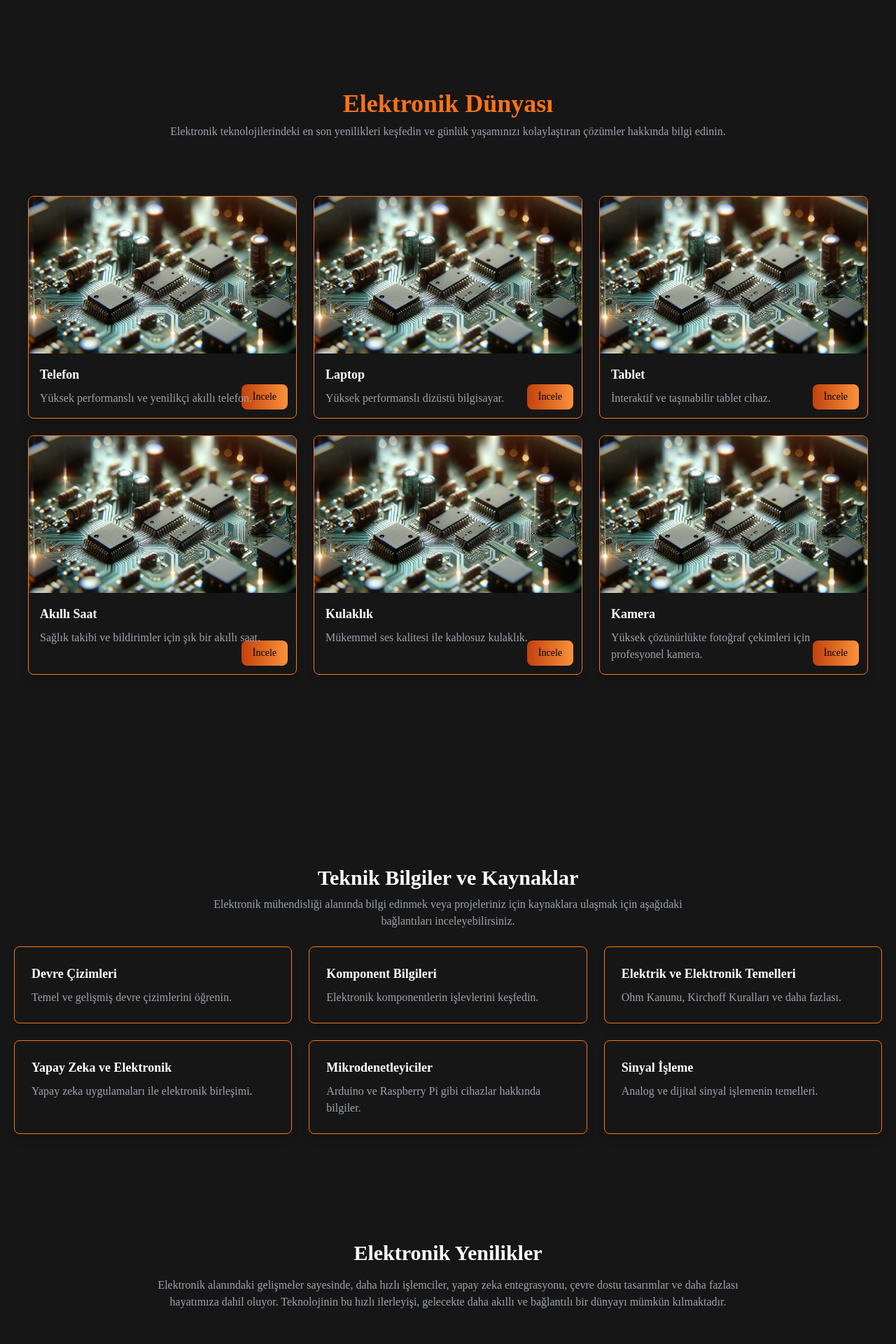
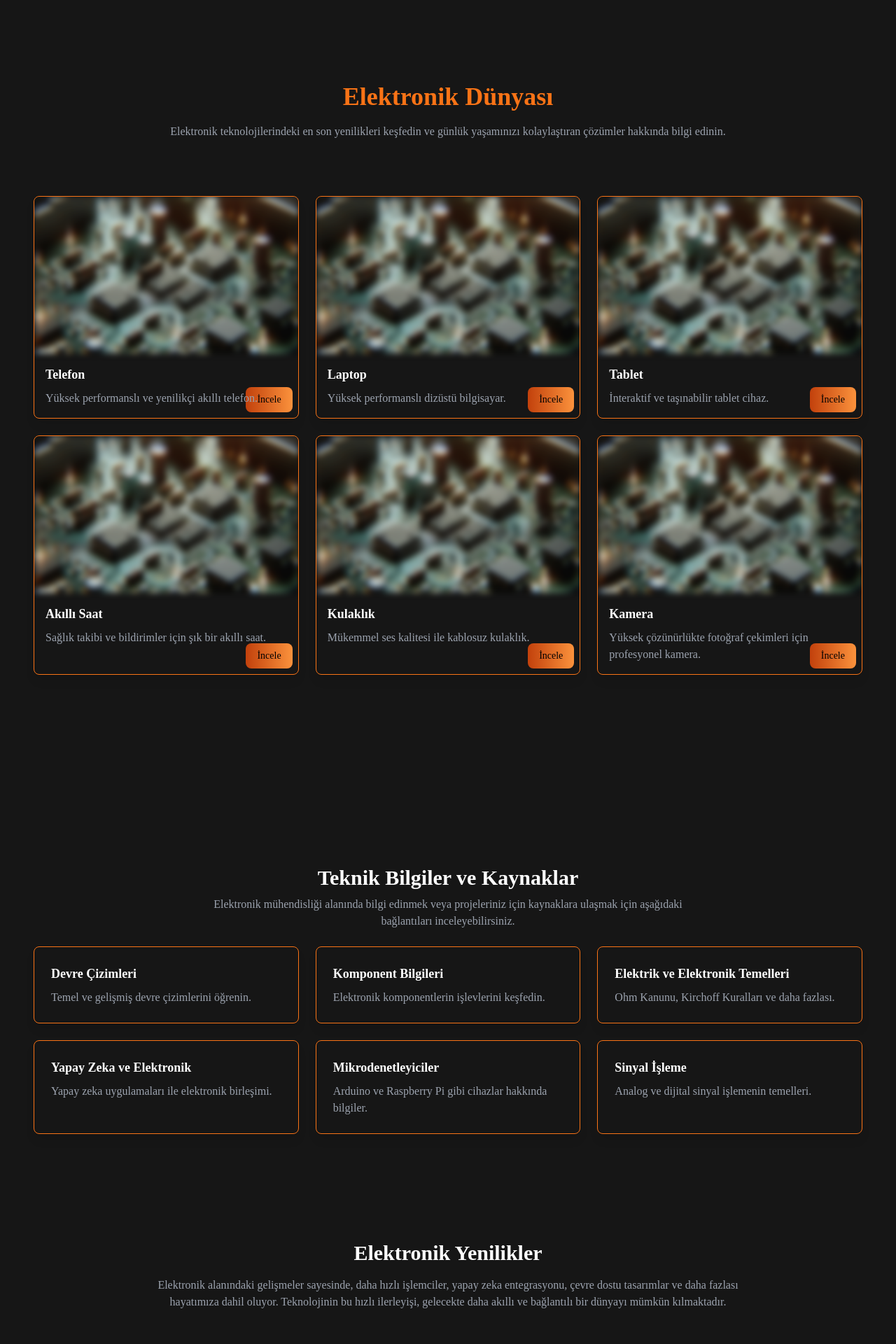
Before and after one commit to Samettalha/RavenSect, a Next.js app: page /naberabi in a window 1280 px wide. Shown: the top 1920 px of the page at 70% size. Built offline with nearby package versions, Linux system fonts and the light colour scheme; a web font is replaced by a local one.

Commit message:
blur düzenlemesi

```diff
--- a/src/app/naberabi/page.jsx
+++ b/src/app/naberabi/page.jsx
@@ -8,8 +8,8 @@ export default function ElectronicsPage() {
       <div className="relative text-white min-h-screen overflow-hidden">
         {/* Başlık Bölümü */}
         <br></br>   <br></br>
-        <div className="py-20 text-center relative z-10">
-          <h1 className="text-4xl font-bold text-orange-500">Elektronik Dünyası</h1>
+        <div className="py-20 text-center relative z-10 px-6 sm:px-8 lg:px-12 animate-fade-in">
+          <h1 className="text-4xl font-bold text-orange-500 animate-bounce">Elektronik Dünyası</h1>
           <p className="text-gray-400 mt-2">
             Elektronik teknolojilerindeki en son yenilikleri keşfedin ve günlük
             yaşamınızı kolaylaştıran çözümler hakkında bilgi edinin.
@@ -17,7 +17,7 @@ export default function ElectronicsPage() {
         </div>
 
         {/* Elektronik Cihaz Kartları */}
-        <section className="grid grid-cols-1 sm:grid-cols-2 lg:grid-cols-3 gap-6 px-10 pb-10 relative z-10">
+        <section className="grid grid-cols-1 sm:grid-cols-2 lg:grid-cols-3 gap-6 px-6 sm:px-8 lg:px-12 pb-10 relative z-10">
           {[{
             src: "/images/elektronik3.jpeg",
             alt: "Telefon",
@@ -57,15 +57,17 @@ export default function ElectronicsPage() {
           }].map((item, index) => (
             <div
               key={index}
-              className="group relative rounded-lg shadow-lg overflow-hidden border border-orange-500 transition-transform duration-300 transform hover:scale-105"
+              className="group relative rounded-lg shadow-lg overflow-hidden border border-orange-500 transition-transform duration-300 transform hover:scale-105 animate-slide-up"
             >
+              <div className="relative">
                 <Image
                   src={item.src}
                   alt={item.alt}
                   width={400}
                   height={250}
-                className="w-full h-56 object-cover"
+                  className="w-full h-56 object-cover group-hover:opacity-100 opacity-80 transition-all duration-300 filter group-hover:filter-none group-hover:blur-0 blur-sm"
                 />
+              </div>
               <div className="p-4 relative z-10">
                 <h2 className="text-lg font-semibold text-white">{item.title}</h2>
                 <p className="text-gray-400 mt-2">{item.description}</p>
@@ -73,7 +75,7 @@ export default function ElectronicsPage() {
               {/* Buton Sağ Alt Köşede, Alt Kenara Değmeyecek */}
               <a
                 href={item.href}
-                className="absolute bottom-3 right-3 px-4 py-2 bg-gradient-to-r from-orange-700 to-orange-400 text-black rounded-lg text-sm hover:bg-gradient-to-r hover:from-orange-800 hover:to-orange-500"
+                className="absolute bottom-2 right-2 px-4 py-2 bg-gradient-to-r from-orange-700 to-orange-400 text-black rounded-lg text-sm hover:bg-gradient-to-r hover:from-orange-800 hover:to-orange-500"
               >
                 İncele
               </a>
@@ -85,8 +87,8 @@ export default function ElectronicsPage() {
        <br></br>
 
         {/* Teknik Bilgi ve Kaynaklar */}
-        <section className="py-10 px-5 relative z-10">
-          <h2 className="text-3xl font-bold text-center text-white">
+        <section className="py-10 px-6 sm:px-8 lg:px-12 relative z-10 ">
+          <h2 className="text-3xl font-bold text-center text-white ">
             Teknik Bilgiler ve Kaynaklar
           </h2>
           <p className="text-gray-400 text-center mt-2 max-w-2xl mx-auto">
@@ -121,7 +123,7 @@ export default function ElectronicsPage() {
               <a
                 key={index}
                 href={resource.href}
-                className="block p-6 border border-orange-500 text-white rounded-lg shadow-lg hover:scale-105 transition-transform duration-300"
+                className="block p-6 border border-orange-500 text-white rounded-lg shadow-lg hover:scale-105 transition-transform duration-300 animate-zoom-in hover:bg-orange-500 hover:text-black"
               >
                 <h3 className="text-lg font-semibold text-white">{resource.title}</h3>
                 <p className="text-gray-400 mt-2">{resource.description}</p>
@@ -129,10 +131,10 @@ export default function ElectronicsPage() {
             ))}
           </div>
         </section>
-         <br></br>      <br></br>      <br></br>
+         <br></br>      <br></br>     <br></br>
         {/* Elektronik Yenilikler */}
-        <section className="py-10 px-5 text-center relative z-10">
-          <h2 className="text-3xl font-semibold text-white">Elektronik Yenilikler</h2>
+        <section className="py-10 px-6 sm:px-8 lg:px-12 text-center relative z-10 animate-fade-in">
+          <h2 className="text-3xl font-semibold text-white animate-slide-up">Elektronik Yenilikler</h2>
           <p className="text-gray-400 mt-4 max-w-4xl mx-auto">
             Elektronik alanındaki gelişmeler sayesinde, daha hızlı işlemciler,
             yapay zeka entegrasyonu, çevre dostu tasarımlar ve daha fazlası
@@ -142,12 +144,12 @@ export default function ElectronicsPage() {
         </section>
 
         {/* İndirmeler Bölümü */}
-        <section className="py-10 relative z-10">
-          <h2 className="text-3xl font-bold text-center text-white">İndirmeler</h2>
+        <section className="py-10 px-6 sm:px-8 lg:px-12 relative z-10 animate-slide-up">
+          <h2 className="text-3xl font-bold text-center text-white animate-pulse">İndirmeler</h2>
           <p className="text-gray-400 text-center mt-2 max-w-2xl mx-auto">
             Faydalı dokümanları indirin ve elektronik dünyası hakkında daha derin bilgi sahibi olun.
           </p>
-          <div className="flex flex-wrap justify-center gap-6 mt-6 px-10">
+          <div className="flex flex-wrap justify-center gap-6 mt-6 px-6 sm:px-8 lg:px-12">
             {Array.from({ length: 5 }).map((_, index) => (
               <a
                 key={index}
--- a/src/components/common/navbar.jsx
+++ b/src/components/common/navbar.jsx
@@ -160,6 +160,16 @@ export default function Navbar() {
           >
             <p className="font-semibold text-sm text-white">İletişime Geçin</p>
           </Link>
+          <div className="min-w-[100px] text-center">
+            <Link
+              href="/naberabi"
+              className={`transition-all duration-300 ease-in-out hover:text-orange-500 ${isActive(
+                "/naberabi"
+              )}`}
+            >
+              Naber Abi
+            </Link>
+          </div>
         </div>
       </div>
     </nav>
```
Lines whose indentation alone changed are shown as unchanged.
